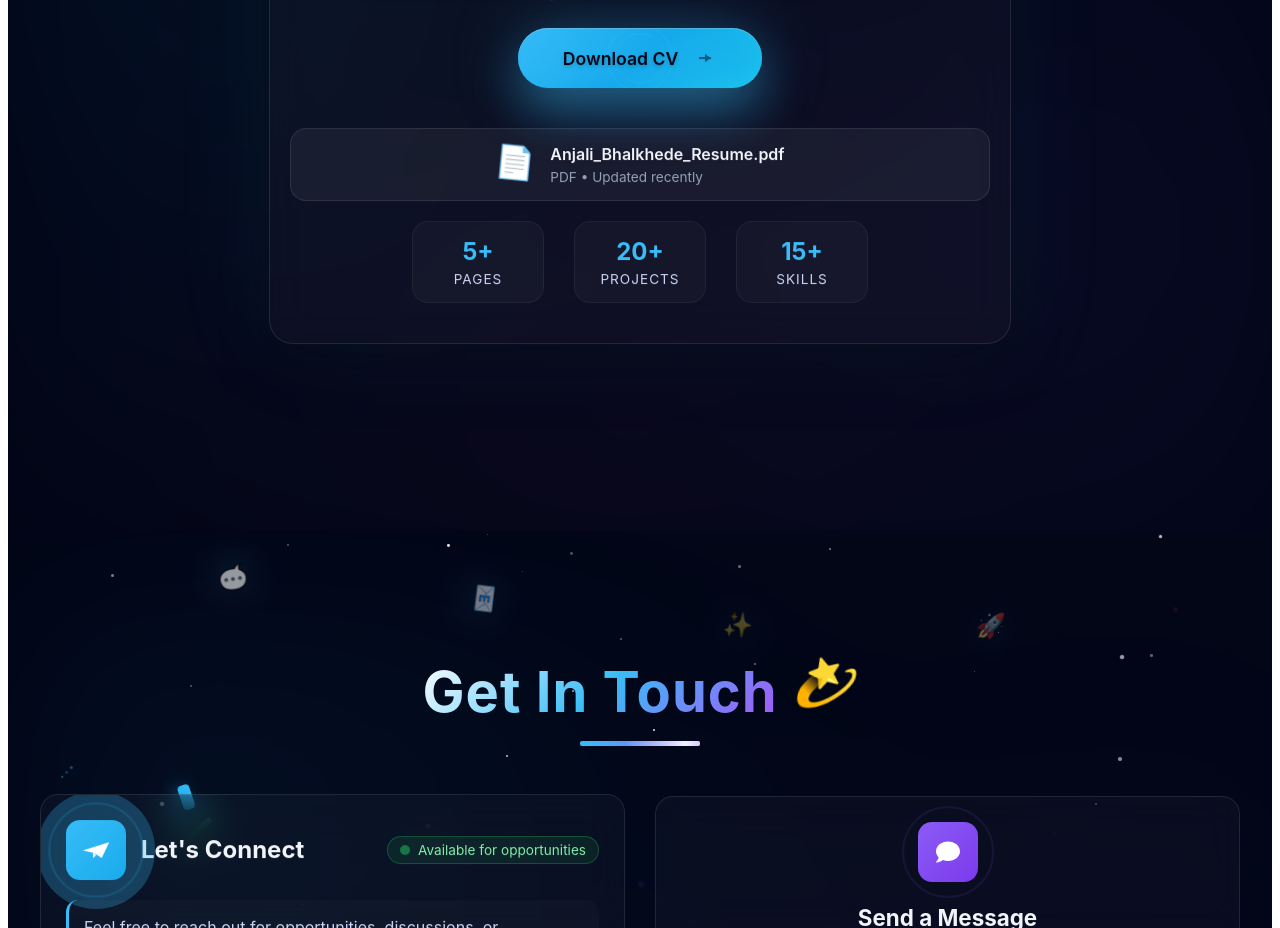
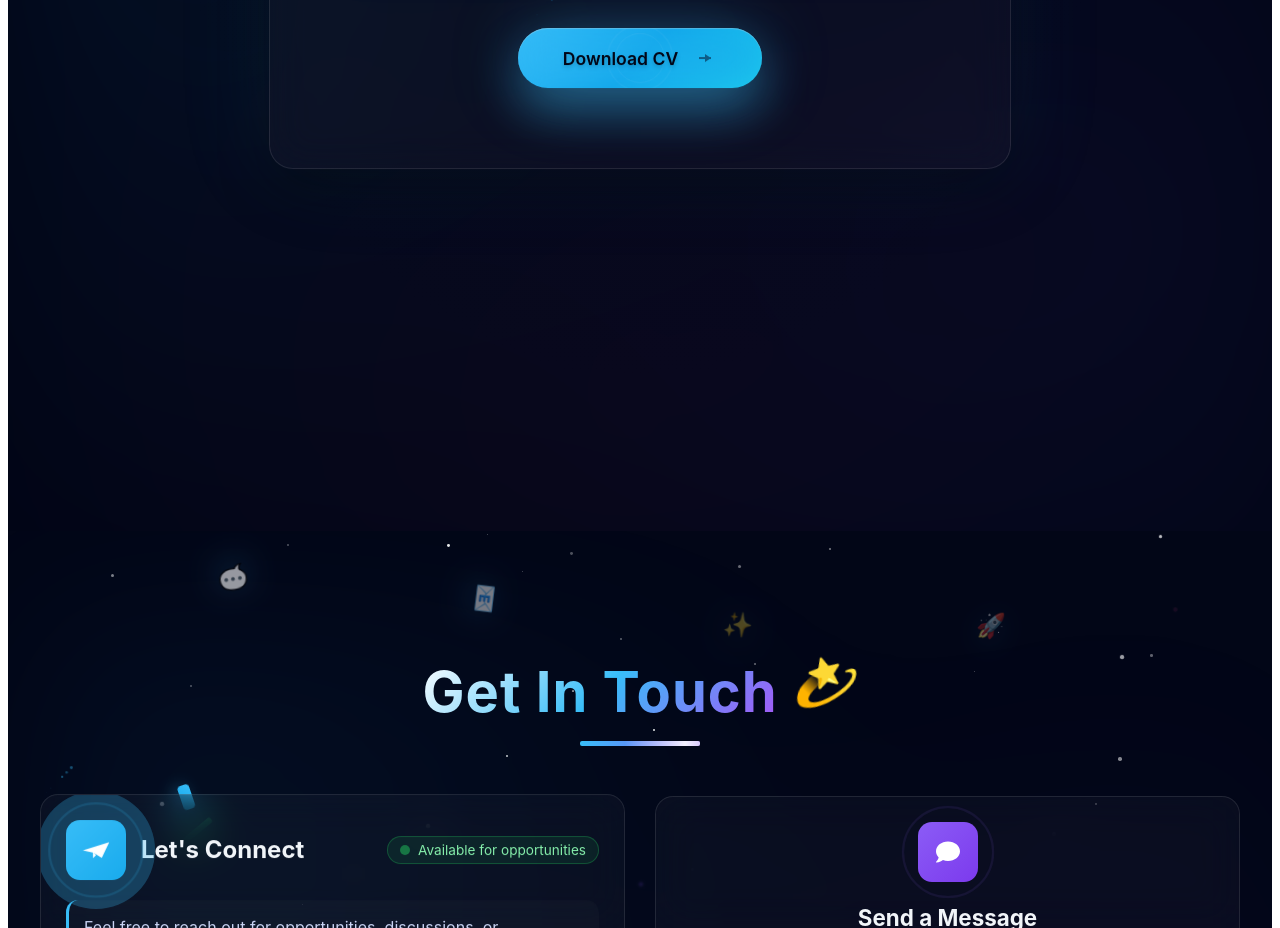
Before and after one commit to Anjali200306/portfolio, a React (Vite) app: page / in a window 1280 px wide. Shown: the part 5360-6288 px from the top of the page. Built offline with nearby package versions, Linux system fonts and the light colour scheme.

Commit message:
Update DownloadCV components

```diff
--- a/src/sections/DownloadCV.jsx
+++ b/src/sections/DownloadCV.jsx
@@ -224,29 +224,7 @@ const DownloadCV = () => {
         </div>
 
         {/* File info */}
-        <div className="cv-file-info">
-          <div className="cv-file-details">
-            <div className="cv-file-icon">📄</div>
-            <div className="cv-file-text">
-              <div className="cv-file-name">Anjali_Bhalkhede_Resume.pdf</div>
-              <div className="cv-file-size">PDF • Updated recently</div>
-            </div>
-          </div>
-          <div className="cv-file-stats">
-            <div className="cv-stat">
-              <div className="cv-stat-number">5+</div>
-              <div className="cv-stat-label">Pages</div>
-            </div>
-            <div className="cv-stat">
-              <div className="cv-stat-number">20+</div>
-              <div className="cv-stat-label">Projects</div>
-            </div>
-            <div className="cv-stat">
-              <div className="cv-stat-number">15+</div>
-              <div className="cv-stat-label">Skills</div>
-            </div>
-          </div>
-        </div>
+
       </div>
 
       {/* Inline Styles */}
```
